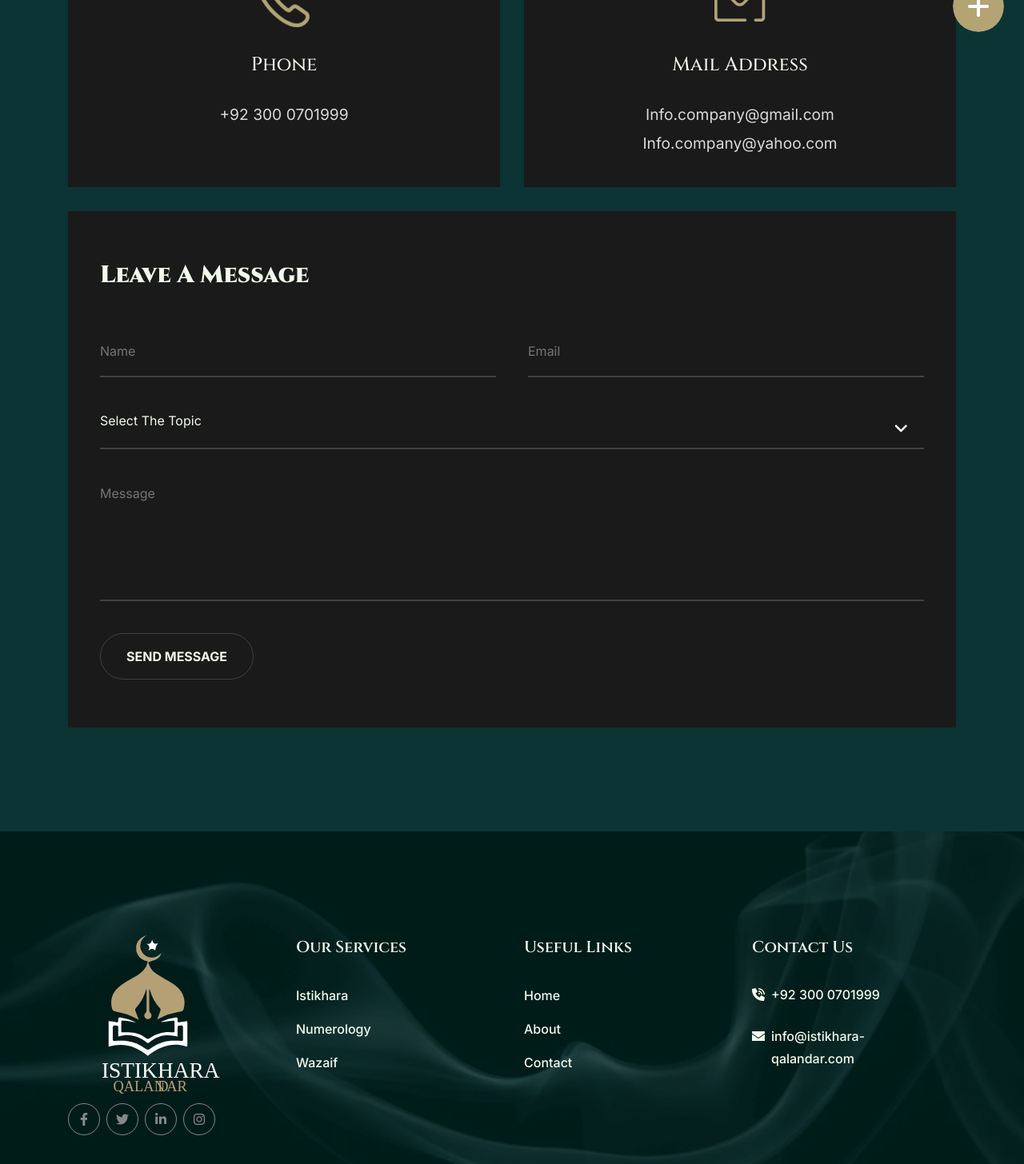
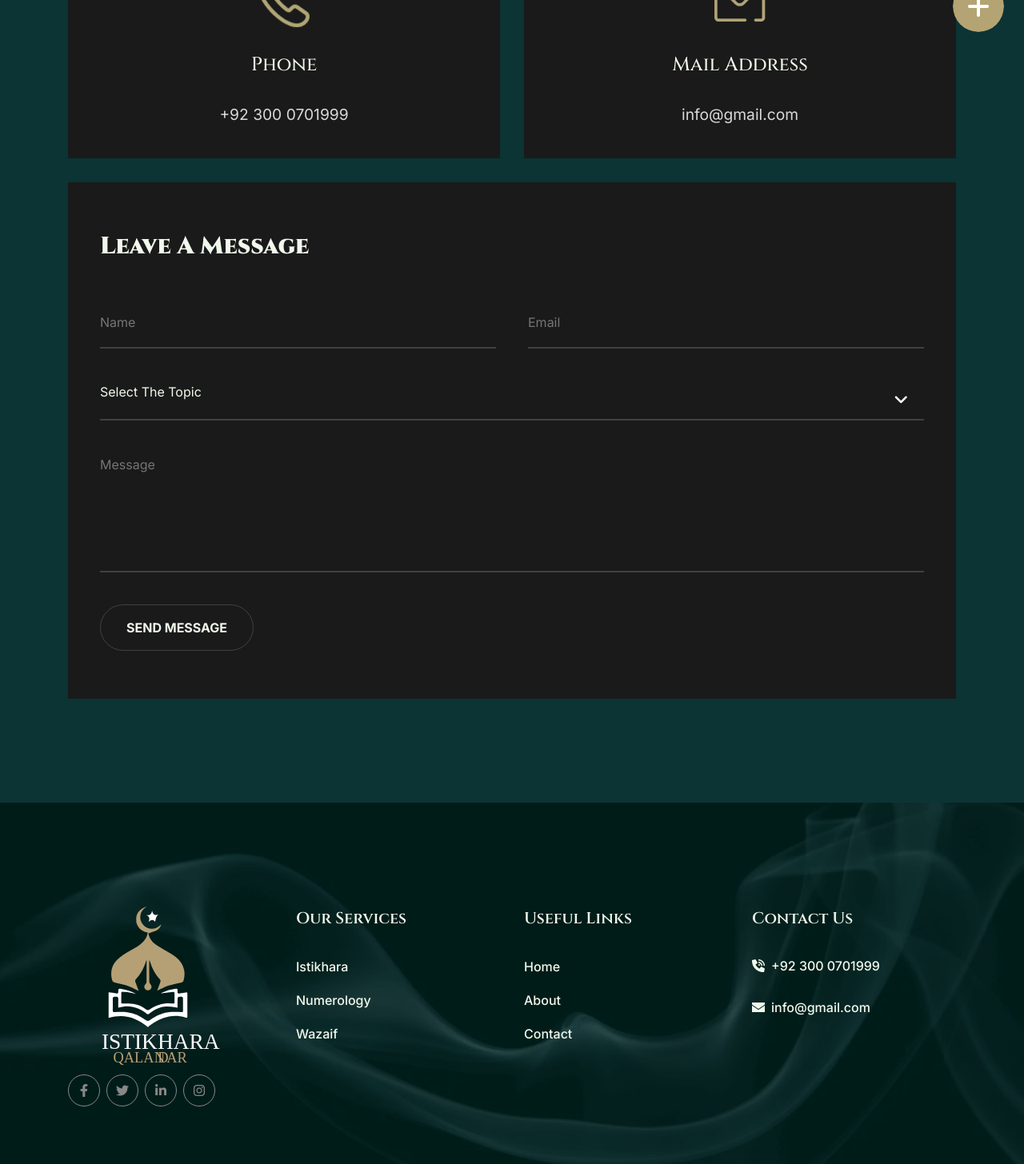
Before and after one commit to wahabsharif/istikhara-qalandar, a Next.js app: page /contact in a window 1280 px wide. Shown: the part 660-2116 px from the top of the page at 80% size. Built offline with nearby package versions, Linux system fonts and the light colour scheme.

Commit message:
Contact Details

```diff
--- a/src/components/containers/ContactMain.tsx
+++ b/src/components/containers/ContactMain.tsx
@@ -29,14 +29,10 @@ const ContactMain = () => {
               </div>
               <div className="content">
                 <h4>Mail Address</h4>
+
                 <p>
                   <Link href="mailto:info.company@gmail.com">
-                    Info.company@gmail.com
-                  </Link>
-                </p>
-                <p>
-                  <Link href="mailto:info.company@gmail.com">
-                    Info.company@yahoo.com
+                    info@gmail.com
                   </Link>
                 </p>
               </div>
--- a/src/components/containers/about/Intro.tsx
+++ b/src/components/containers/about/Intro.tsx
@@ -4,7 +4,7 @@ import Image from "next/image";
 import gsap from "gsap";
 import { ScrollTrigger } from "gsap/dist/ScrollTrigger";
 import AboutIstikharaImage1 from "public/images/istikhara/about-what-is-the-purpose-of-istikhara-1.webp";
-import AboutIstikharaGif from "public/images/istikhara/about-what-is-the-purpose-of-istikhara-vid.gif";
+import AboutIstikharaGif from "public/images/istikhara/about-what-is-the-purpose-of-istikhara-image.webp";
 import star from "public/images/star.webp";
 import dotlarge from "public/images/agency/dot-large.webp";
 
--- a/src/components/layout/footer/Footer.tsx
+++ b/src/components/layout/footer/Footer.tsx
@@ -87,7 +87,7 @@ const Footer = () => {
               </Link>
               <Link href="mailto:info@istikhara-qalandar.com">
                 <i className="fa-sharp fa-solid fa-envelope"></i>
-                info@istikhara-qalandar.com
+                info@gmail.com
               </Link>
             </div>
           </div>
```
